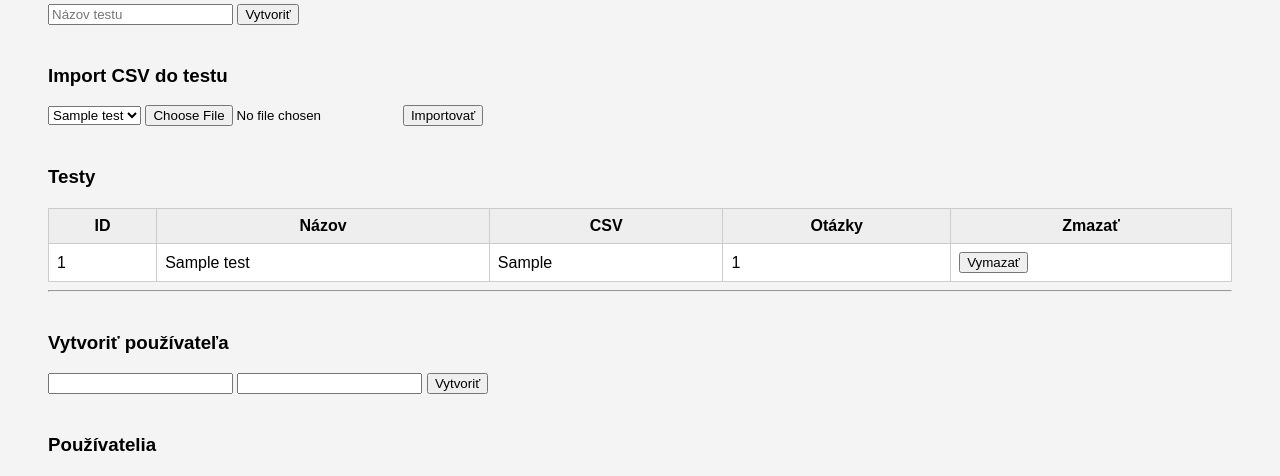
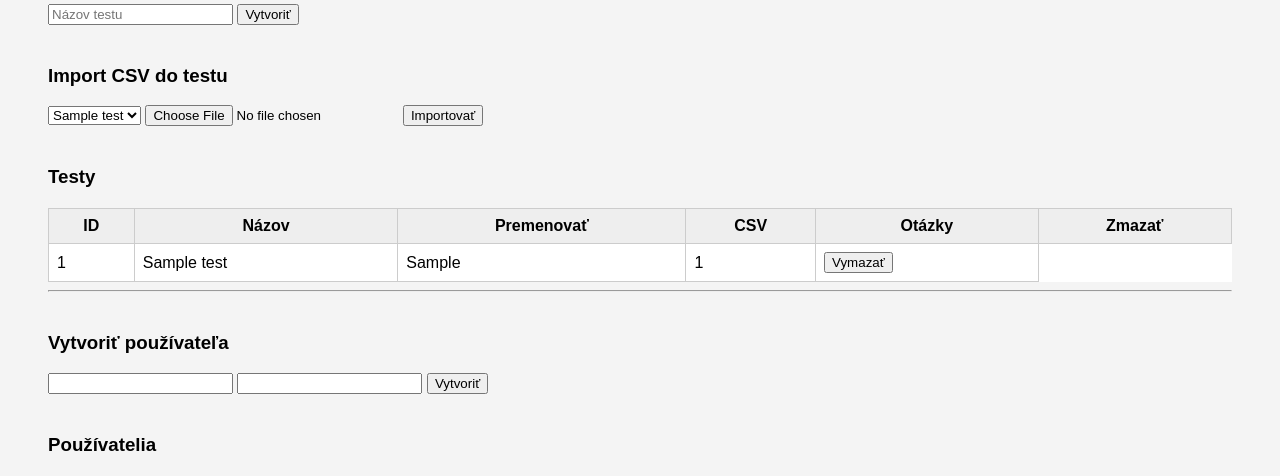
Before and after one commit to norbertg-gif/medtest, a FastAPI app: page /admin in a window 1280 px wide. Shown: the part 221-697 px from the top of the page. Run offline with FastAPI, Linux system fonts and the light colour scheme; the visitor is signed in with stand-in values (Sample User, id 1); tables that the repository leaves empty hold one stand-in row (values such as "Sample post").

Commit message:
Update admin.html

```diff
--- a/app/templates/admin.html
+++ b/app/templates/admin.html
@@ -85,6 +85,7 @@
 <tr>
     <th>ID</th>
     <th>Názov</th>
+    <th>Premenovať</th>
     <th>CSV</th>
     <th>Otázky</th>
     <th>Zmazať</th>
```
